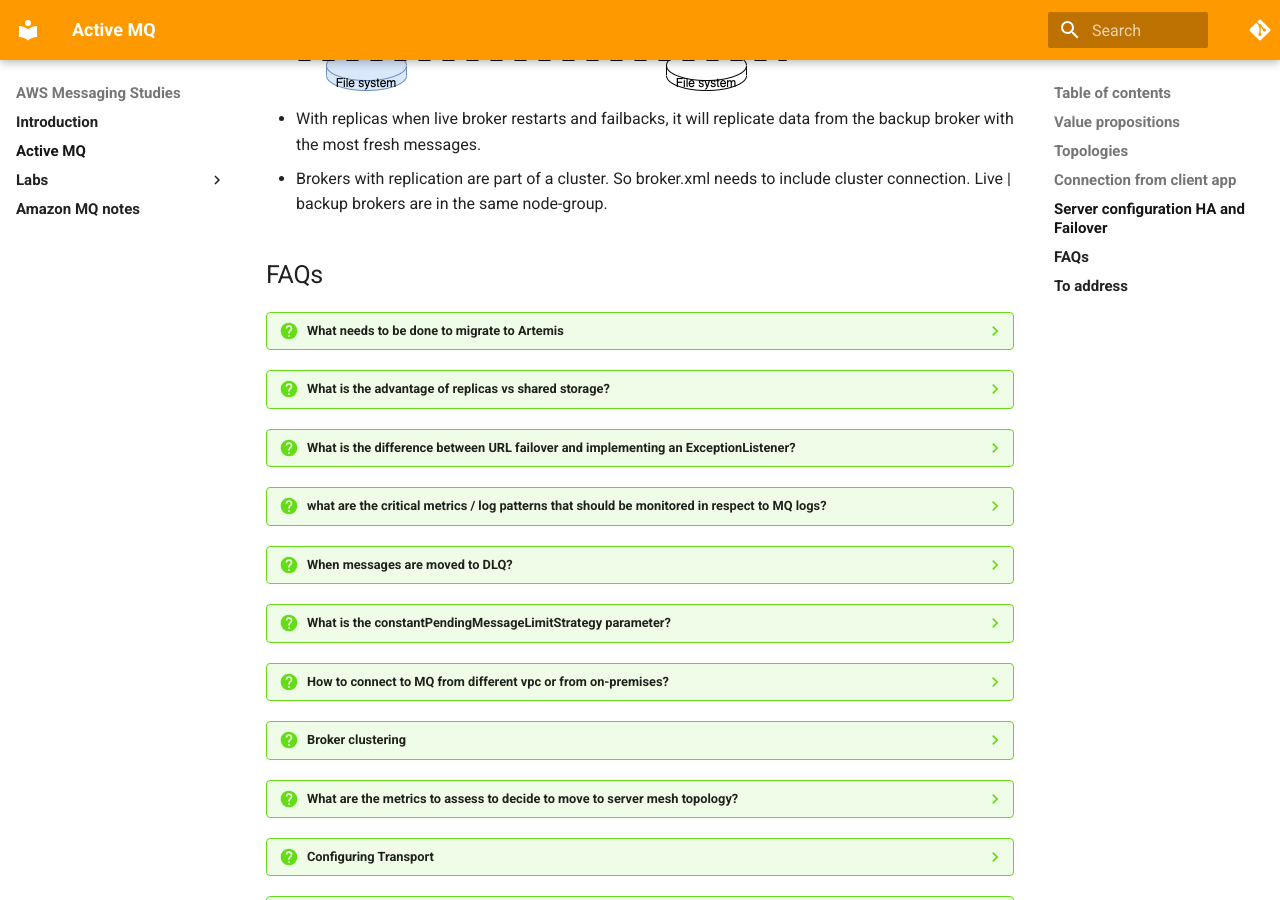
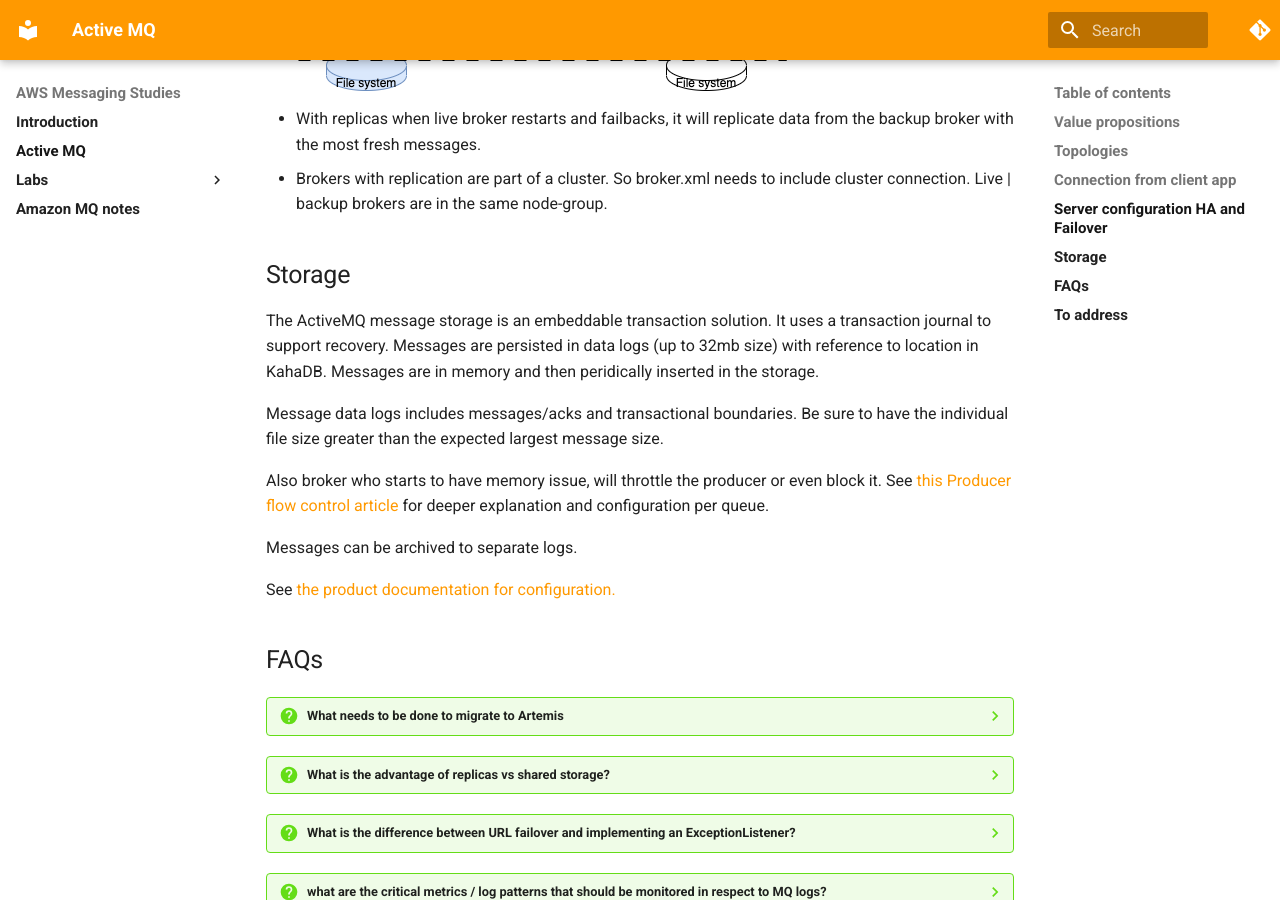
Before and after one commit to jbcodeforce/aws-messaging-samples, an MkDocs documentation site: the page built from docs/activemq.md, in a window 1280 px wide and 900 px high, scrolled down 3498 px. Built offline with MkDocs 1.6.1 and Material for MkDocs 9.7.7, drawn with Linux system fonts in a browser that asks for light colours; comment, search, counter and statistics services are not loaded.

Commit message:
update activemq note

```diff
--- a/docs/activemq.md
+++ b/docs/activemq.md
@@ -98,6 +98,19 @@
 * With replicas when live broker restarts and failbacks, it will replicate data from the backup broker with the most fresh messages.
 * Brokers with replication are part of a cluster. So broker.xml needs to include cluster connection. Live | backup brokers are in the same node-group.
 
+## Storage
+
+The ActiveMQ message storage is an embeddable transaction solution. It uses a transaction journal to support recovery. Messages are persisted in data logs (up to 32mb size) with reference to location in KahaDB. Messages are in memory and then peridically inserted in the storage.
+
+Message data logs includes messages/acks and transactional boundaries.
+Be sure to have the individual file size greater than the expected largest message size.
+
+Also broker who starts to have memory issue, will throttle the producer or even block it. See [this Producer flow control article](https://activemq.apache.org/producer-flow-control.html) for deeper explanation and configuration per queue.
+
+Messages can be archived to separate logs.
+
+See [the product documentation for configuration.](https://activemq.apache.org/amq-message-store)
+
 ## FAQs
 
 ???- question "What needs to be done to migrate to Artemis"
@@ -110,6 +123,13 @@
     JMS has no specification on failover for JMS provider. When broker fails, there will be a connection Exception. The way to manage this exception is to use the asynchronous `ExceptionListener` interface which will give developer maximum control over when to reconnect, assessing what type of JMS error to better act on the error. ActiveMQ offers the failover transport protocol, is for connection failure, and let the client app to reconnect to another broker as part of the URL declaration. Sending message to the broker will be blocked until the connection is restored. Use `TransportListener` interface to understand what is happening. This is a good way to add logging to the application to report on the connection state.
 
 ???- question "what are the critical metrics / log patterns that should be monitored in respect to MQ logs?"
+    CloudWatch metrics has a specific Amazon MQ dashboard with CpuUtilization, CurrentConnectionCount, networking in/ou, producer and consumer counts. We can add out own metrics from a list of broker or queue specific ones. The following may be of interest for storage: (See [this re:post](https://repost.aws/knowledge-center/mq-persistent-store-is-full-errors)):
+
+    * Store Percentage Usage
+    * Journal Files for Full Recovery: # of journal files that are replayed after a clean shutdown.
+    * Journal Files for Fast Recovery: same but for unclean shutdown. (too many pending messages in storage)
+
+    When broker starts to have memory limit for a destination, then producer flow will be throttled, even blocked. (See [this note](https://activemq.apache.org/producer-flow-control.html))
 
 
 ???- question "When messages are moved to DLQ?"
```
Also changed, not shown: 3 other files.
